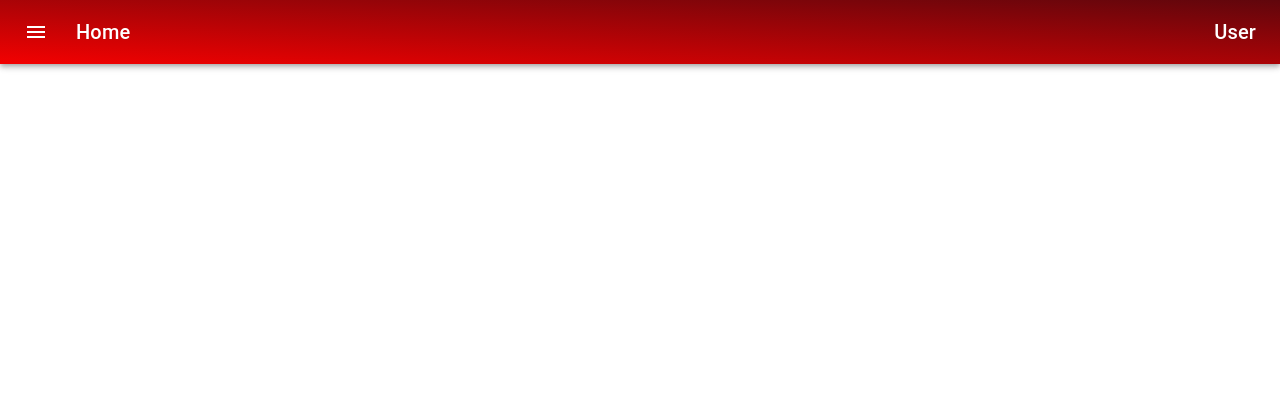
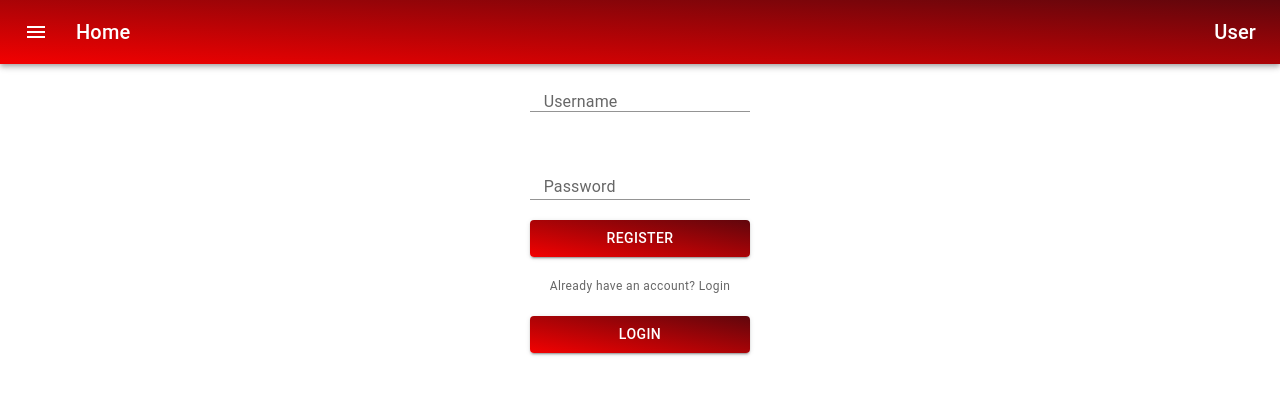
Before and after one commit to Adrabob/QuestApp, a React (Create React App) app in the folder quest-app-frontend/: page /auth in a window 1280 px wide. Before the commit this address had no page. Shown: the top 394 px of the page. Built offline with nearby package versions, Linux system fonts and the light colour scheme.

Commit message:
Frontend Register and Login Page
Signed-off-by: Adrabob <arda_kaya.fb@hotmail.com>

```diff
--- a/quest-app-frontend/src/App.js
+++ b/quest-app-frontend/src/App.js
@@ -3,6 +3,7 @@ import { BrowserRouter as Router, Route,  Routes } from 'react-router-dom';
 import Navbar from './components/Navbar/Navbar';
 import Home from './components/Home/Home';
 import User from './components/User/User';
+import Auth from './components/Auth/Auth';
 
 
 function App() {
@@ -13,6 +14,7 @@ function App() {
           <Routes>
             <Route exact path="/" element={<Home />} />
             <Route exact path="/users/:userId" element={<User />} />
+            <Route exact path="/auth" element={<Auth />} />
           </Routes>
         </Router>
     </div>
--- /dev/null
+++ b/quest-app-frontend/src/components/Auth/Auth.js
@@ -0,0 +1,82 @@
+import { Button, FormControl, FormHelperText, Input, InputLabel } from "@mui/material";
+import axios from "axios";
+import React from "react";
+
+function Auth() {
+
+    const [username, setUsername] = React.useState('');
+    const [password, setPassword] = React.useState('');
+    // let history = unstable_HistoryRouter();
+
+    const handleUsername = (username) => {
+        setUsername(username);
+    }
+
+    const handlePassword = (password) => {
+        setPassword(password);
+    }
+
+    const sendRequest = (path) => {
+        axios.post("/auth/"+path, {
+            userName: username,
+            password: password
+        })
+        .then((response) => {
+            console.log(response);
+        })
+        .then((result) => {
+            localStorage.setItem("tokenKey", result.message);
+            localStorage.setItem("currentUser", result.userId);
+            localStorage.setItem("username", username);
+        })
+        .catch((error) => {
+            console.log(error);
+        });
+
+    }
+
+    const handleButton = (value) => {
+        sendRequest(value);
+        setPassword("");
+        setUsername("");
+        console.log(localStorage);
+        // history.go(-1);
+    }
+
+
+
+
+    return (
+
+            <FormControl>
+                <InputLabel style={{top:10}}>Username</InputLabel>
+                <Input
+                onChange={(e) => {
+                        handleUsername(e.target.value);
+                }}
+                />
+                <InputLabel style={{top:95}} >Password</InputLabel>
+                <Input style={{top:40}}
+                onChange={(e) => {
+                    handlePassword(e.target.value);
+                }}
+                />
+                <Button
+                variant="contained"
+                sx={{ background: 'linear-gradient(to right top, #f30101, #60060c)'}}
+                style={{marginTop:60}}
+                onClick={() => handleButton("register")}
+                >Register
+                </Button>
+                <FormHelperText style={{margin:20}}>Already have an account? Login</FormHelperText>
+                <Button
+                variant="contained"
+                sx={{ background: 'linear-gradient(to right top, #f30101, #60060c)'}}
+                onClick={() => handleButton("login")}
+                >Login
+                </Button>
+            </FormControl>
+
+    );
+}
+export default Auth;
--- a/quest-app-frontend/src/components/Post/Post.js
+++ b/quest-app-frontend/src/components/Post/Post.js
@@ -41,6 +41,11 @@ function Post(props) {
   const [isLiked, setIsLiked] = useState(false);
   const [likeCount, setLikeCount] = useState(likes.length);
   const [likeId, setLikeId] = useState(null);
+  const [refresh, setRefresh] = useState(false);
+
+  const setCommentRefresh = () => {
+    setRefresh(true);
+  }
 
   const refreshComments = () => {
     fetch("/comments?postId=" + postId)
@@ -55,6 +60,7 @@ function Post(props) {
             setError(error);
         }
     )
+    setRefresh(false);
   }
 
   const saveLike = () => {
@@ -109,7 +115,7 @@ function Post(props) {
     } else {
       refreshComments();
     }
-  },[commentList]);
+  },[refresh]);
 
   useEffect(() => {checkLikes()},[]);
 
```
Also changed, not shown: 2 other files (tests, documents, lock files or other folders).
